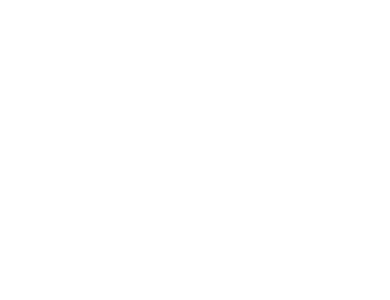
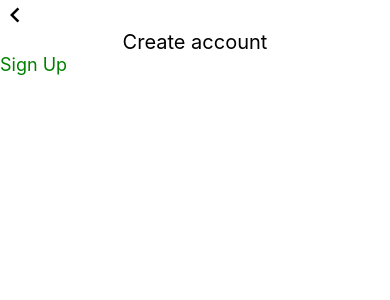
Before and after one commit to Shehiryar12/MyCrops, a React Native app: screen / in a window 390 px wide. Shown: the top 300 px of the page. Built offline with nearby package versions, Linux system fonts and the light colour scheme.

Commit message:
learn vector icons

```diff
--- a/Src/Screens/Register.js
+++ b/Src/Screens/Register.js
@@ -1,20 +1,34 @@
 import { StyleSheet, Text, View } from 'react-native'
 import React from 'react'
+import Icon from 'react-native-vector-icons/MaterialIcons'
 
-export default function Register(props) {
+export default function Register() {
   return (
     <View>
-      <Text style={styles.text}>{props.title}</Text>
+       <Icon name="chevron-left" size={30} color="black"/>
+      <Text style={styles.create}>Create account</Text>
+      <Text style={styles.Sign}>Sign Up</Text>
+
 
     </View>
   )
 }
 
 const styles = StyleSheet.create({
-    text:{
-        textAlign:'center',
+   create:{
         fontSize:20,
-        // opacity:100,
-         marginVertical:85,
-    }
+         textAlign:'center',
+        // marginVertical:89,
+
+
+   },
+
+   Sign:{
+         color:"green",
+         fontSize:18,
+        //  marginHorizontal:24,
+
+
+
+   }
 })
--- a/package.json
+++ b/package.json
@@ -10,9 +10,10 @@
     "test": "jest"
   },
   "dependencies": {
+    "@react-native/new-app-screen": "0.80.0",
     "react": "19.1.0",
     "react-native": "0.80.0",
-    "@react-native/new-app-screen": "0.80.0"
+    "react-native-vector-icons": "^10.2.0"
   },
   "devDependencies": {
     "@babel/core": "^7.25.2",
```
Also changed, not shown: 2 other files (tests, documents, lock files or other folders).
